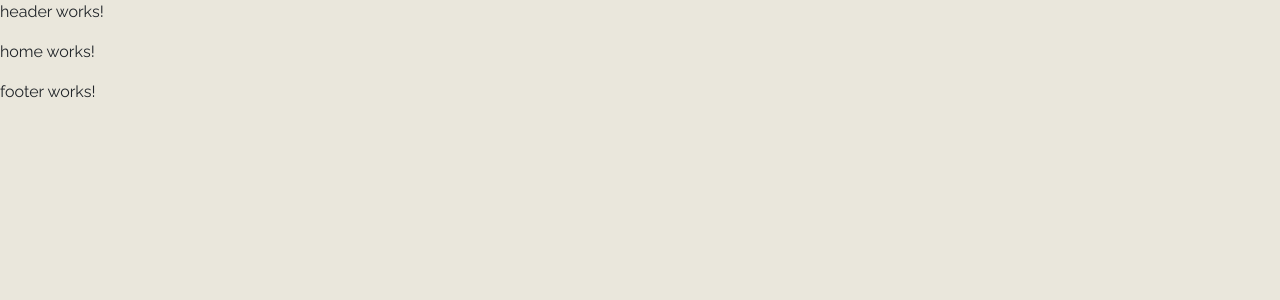
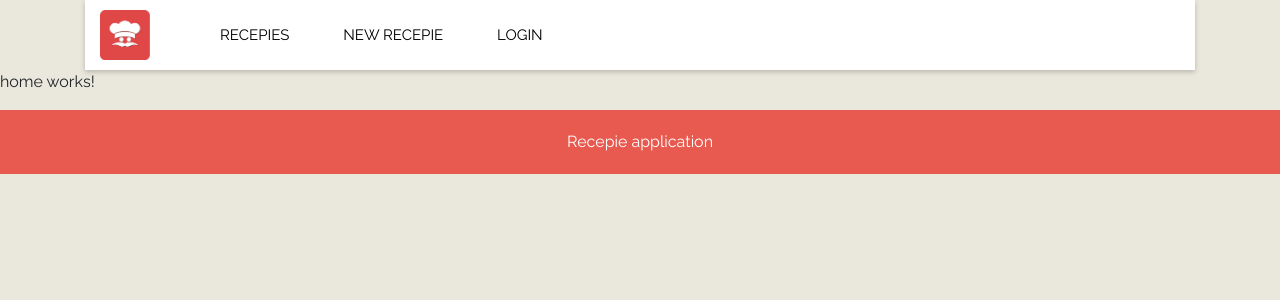
Before and after one commit to VesnaSiljak/recepiebook, an Angular app: page / in a window 1280 px wide. Shown: the top 300 px of the page. Built offline with nearby package versions, Linux system fonts and the light colour scheme.

Commit message:
styling header

```diff
--- a/src/app/app-routing.module.ts
+++ b/src/app/app-routing.module.ts
@@ -4,6 +4,7 @@ import { Routes, RouterModule } from '@angular/router';
 import { LayoutComponent } from './layout/layout.component';
 import { LoginComponent } from './login/login.component';
 import { HomeComponent } from 'src/app/home/home.component';
+import { StyleguideComponent } from 'src/app/styleguide/styleguide.component';
 
 const routes: Routes = [
   { path: '', component: LayoutComponent ,
@@ -11,7 +12,8 @@ const routes: Routes = [
     { path: '', component: HomeComponent },
     ]
 },
-  { path: 'login', component: LoginComponent }
+  { path: 'login', component: LoginComponent },
+  { path: 'style', component: StyleguideComponent }
 ];
 
 @NgModule({
--- a/src/app/shared/footer/footer.component.html
+++ b/src/app/shared/footer/footer.component.html
@@ -1,3 +1,3 @@
-<p>
-  footer works!
-</p>
+<footer>
+  <p>Recepie application</p>
+</footer>
--- a/src/app/shared/footer/footer.component.scss
+++ b/src/app/shared/footer/footer.component.scss
@@ -0,0 +1,9 @@
+@import '../../../styles.scss';
+footer{
+    background: $light-color;
+}
+p{
+    color: $white;
+    text-align: center;
+    padding: 20px;
+}
--- a/src/app/shared/header/header.component.html
+++ b/src/app/shared/header/header.component.html
@@ -1,3 +1,19 @@
-<p>
-  header works!
-</p>
+<div class="container">
+  <div class="header">
+    <div class="logo">
+      <img src="../../../assets/images/download.jpg" alt="logo">
+    </div>
+    <div class="nav-list">
+      <ul>
+        <li> <a href=""> Recepies </a>
+        </li>
+
+        <li> <a href=""> New Recepie </a>
+        </li>
+
+        <li> <a href=""> Login </a>
+        </li>
+      </ul>
+    </div>
+  </div>
+</div>
--- a/src/app/shared/header/header.component.scss
+++ b/src/app/shared/header/header.component.scss
@@ -0,0 +1,47 @@
+@import '../../../styles.scss';
+.header{
+    overflow: hidden;
+    background: $white;
+    display: flex;
+    @include shadow(0px, 2px, 5px, 0px);
+}
+
+.logo{
+    margin: 10px 15px;
+    img{
+        width: 50px;
+        height: 50px;
+    }
+}
+
+.nav-list{
+    display: flex;
+    justify-content: flex-start;
+    align-items: center;
+    width: 100%;
+        ul{
+            margin-bottom: 0px;
+
+            li{
+                font-size: 15px;
+                text-transform: uppercase;
+                display: inline;
+                list-style-type: none;
+                padding-right: 20px;
+                    a{
+                        color: $black;
+                        text-decoration: none;
+                        background: $white;
+                        padding: 10px 15px;
+                        border-radius: 5px;
+                        @include transition(all,0.5s);
+                        &:hover{
+                            color: $white;
+                            background: $light-color;
+                            @include transition(all,0.5s);
+                        }
+                    }
+            }
+        }
+
+}
--- a/src/styles.scss
+++ b/src/styles.scss
@@ -4,6 +4,7 @@ $light-color:#e85a4f;
 $white:#ffff;
 $green:#22ce61;
 $darkgreen:#15a74b;
+$black: #000000;
 
 $main-font:'Raleway', sans-serif;
 
```
Also changed, not shown: src/assets/images/download.jpg (added), 1 other file (tests, documents, lock files or other folders).
